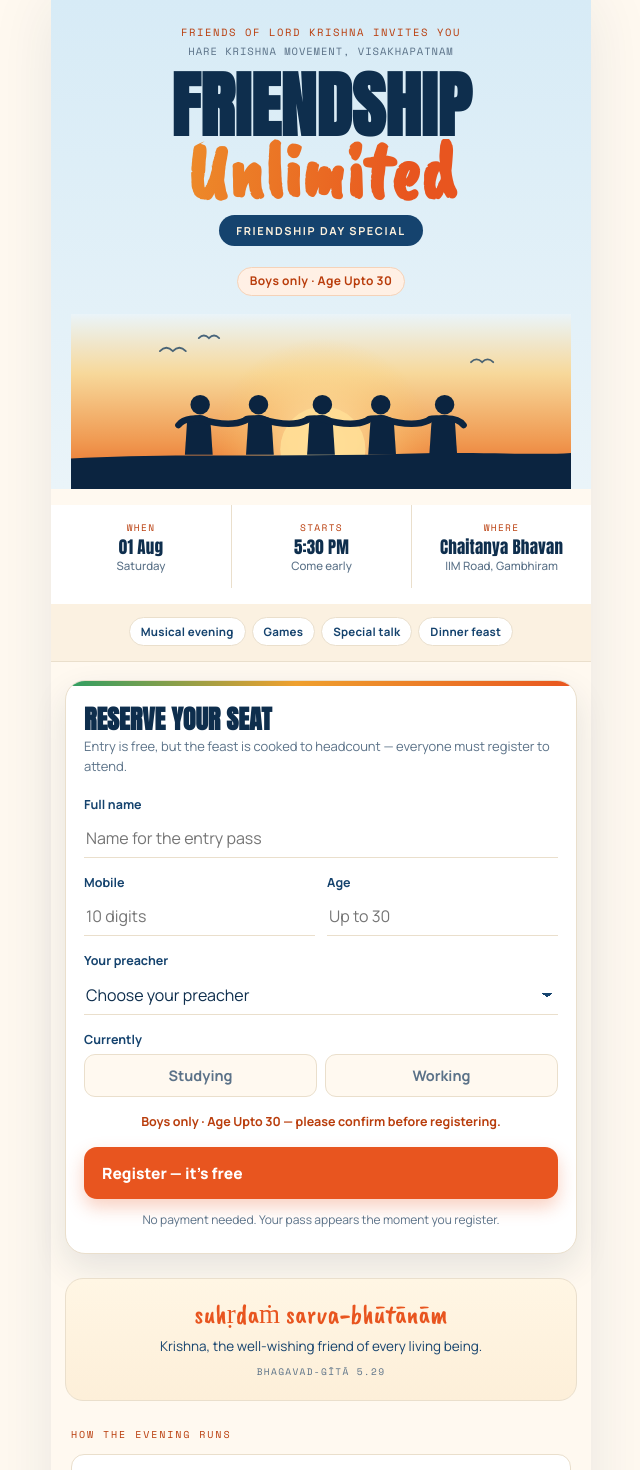
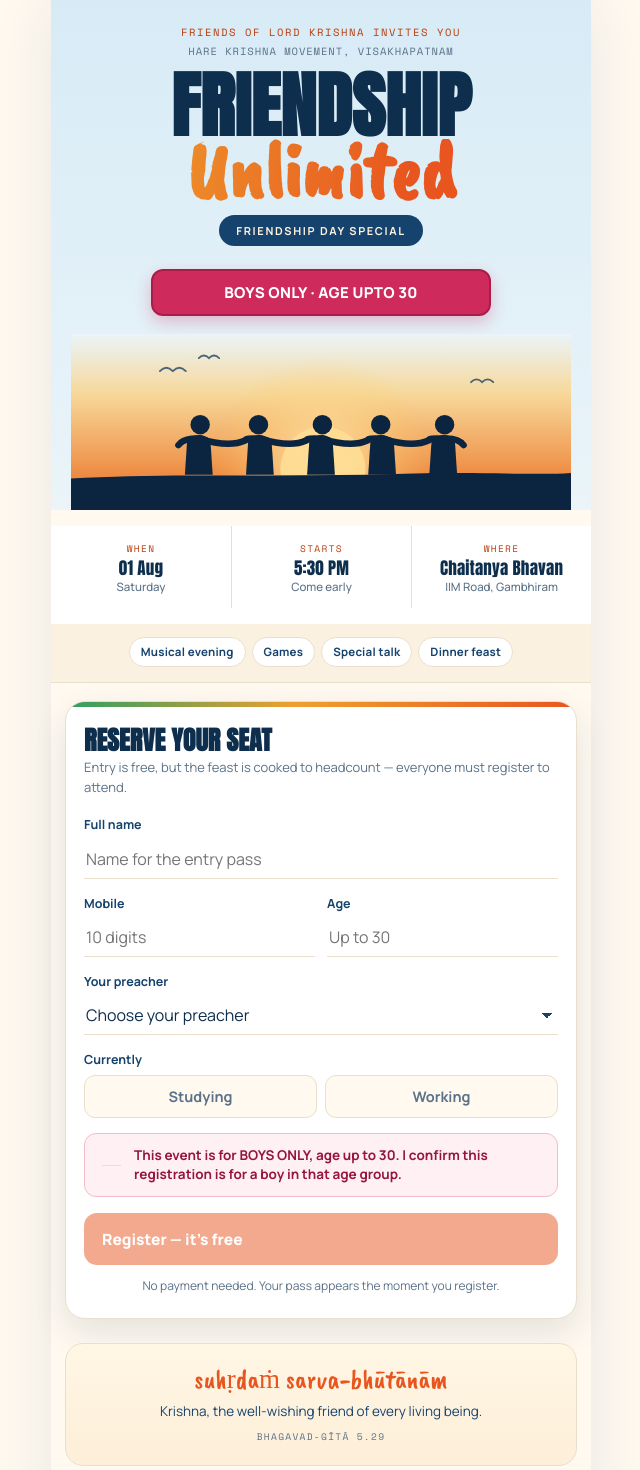
Before and after one commit to HkmVizagTech/friendship-day-registration, a Next.js app: page / in a window 1280 px wide. Shown: the top 1470 px of the page, without its empty margins (319-959 px from the left). Built offline with nearby package versions, Linux system fonts and the light colour scheme.

Commit message:
feat: make Boys-only restriction bold and unmissable; require an explicit checkbox confirmation before the Register button unlocks

```diff
--- a/app/globals.css
+++ b/app/globals.css
@@ -93,24 +93,45 @@
 
 .restriction {
   display: block;
-  width: fit-content;
-  margin: 10px auto 0;
-  font-size: 12px;
-  font-weight: 700;
-  letter-spacing: 0.03em;
-  color: var(--ember-ink);
-  background: #FFF0E5;
-  border: 1px solid #F5D2B8;
-  border-radius: 999px;
-  padding: 4px 12px;
+  width: calc(100% - 32px);
+  max-width: 340px;
+  margin: 12px auto 0;
+  font-size: 15px;
+  font-weight: 800;
+  letter-spacing: 0.02em;
+  text-transform: uppercase;
+  text-align: center;
+  color: #fff;
+  background: #CF2A5C;
+  border: 2px solid #A81E48;
+  border-radius: 12px;
+  padding: 10px 14px;
+  box-shadow: 0 6px 16px rgba(207, 42, 92, 0.28);
 }
 
-.restriction-note {
-  margin: 4px 0 12px;
-  font-size: 12.5px;
+.confirm-check {
+  display: flex;
+  align-items: flex-start;
+  gap: 10px;
+  margin: 4px 0 14px;
+  padding: 12px 13px;
+  background: #FFF0F4;
+  border: 1.5px solid #F3BBCB;
+  border-radius: 12px;
+  cursor: pointer;
+}
+.confirm-check input {
+  width: 19px;
+  height: 19px;
+  margin-top: 1px;
+  accent-color: #CF2A5C;
+  flex-shrink: 0;
+}
+.confirm-check span {
+  font-size: 13.5px;
   font-weight: 700;
-  color: var(--ember-ink);
-  text-align: center;
+  color: #96143F;
+  line-height: 1.4;
 }
 
 .sunset { display: block; width: 100%; height: auto; margin-top: 18px; }
--- a/app/page.js
+++ b/app/page.js
@@ -15,6 +15,7 @@
   const [errors, setErrors] = useState({});
   const [notice, setNotice] = useState('');
   const [busy, setBusy] = useState(false);
+  const [confirmed, setConfirmed] = useState(false);
   const [barHidden, setBarHidden] = useState(false);
 
   // The floating bar is only useful while the form is off screen.
@@ -130,9 +131,16 @@
 
           <PersonFields idPrefix="me" keyPrefix="" values={me} errors={errors} onSet={setMine} onPick={pickMine} />
 
-          <p className="restriction-note">{EVENT.restriction} — please confirm before registering.</p>
+          <label className="confirm-check">
+            <input
+              type="checkbox"
+              checked={confirmed}
+              onChange={(e) => setConfirmed(e.target.checked)}
+            />
+            <span>This event is for BOYS ONLY, age up to 30. I confirm this registration is for a boy in that age group.</span>
+          </label>
 
-          <button className="pay" onClick={register} disabled={busy}>
+          <button className="pay" onClick={register} disabled={busy || !confirmed}>
             <span>{busy ? 'Registering…' : 'Register — it\u2019s free'}</span>
           </button>
 
```
